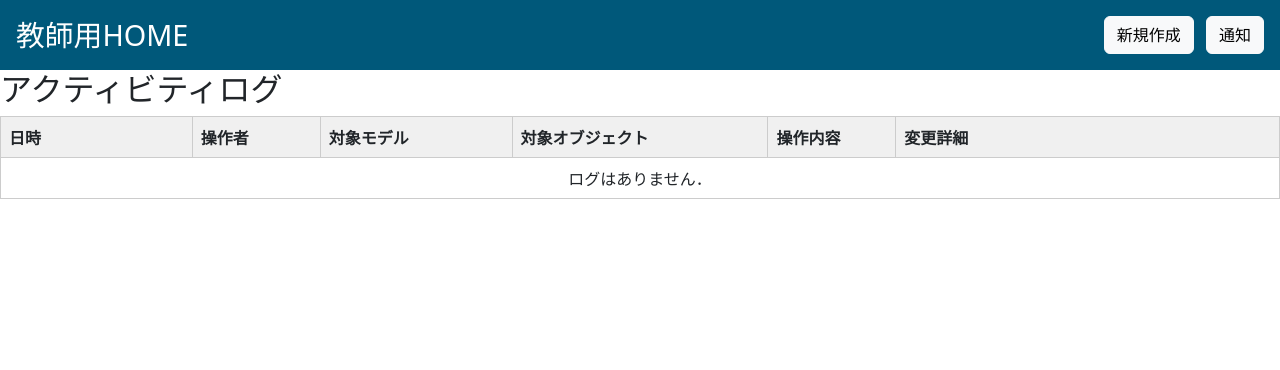
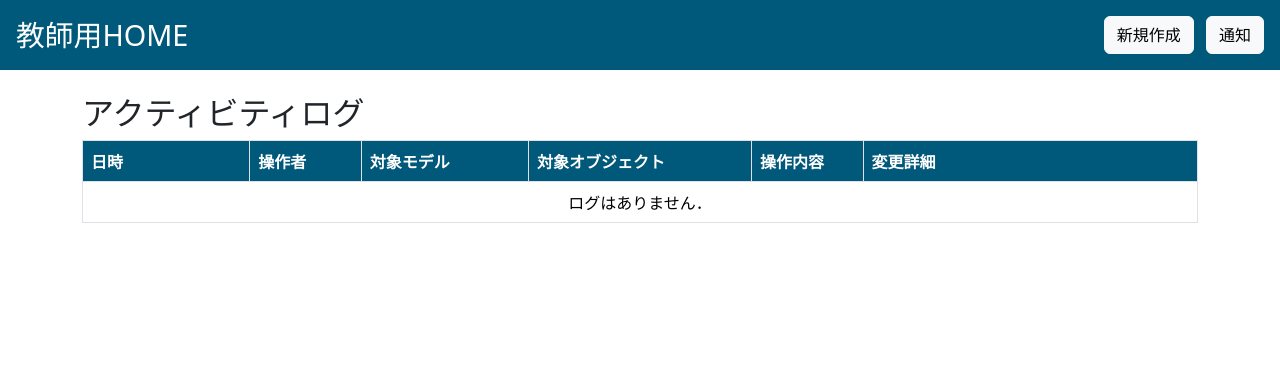
Before and after one commit to sumina10/nittc2025-j4exp-3, a Django app: template task/templates/task/log_for_teacher.html in a window 1280 px wide. Shown: the top 370 px of the page. Run offline with Django 5.2, Linux system fonts and the light colour scheme; the template is opened without the code that fills it, so the values that code supplies are empty; parts of the project's set-up code (start-up, migrations or seed data) failed here and were passed over; some libraries are stand-ins or nearby versions.

Commit message:
uiの調整

```diff
--- a/task/templates/task/log_for_teacher.html
+++ b/task/templates/task/log_for_teacher.html
@@ -1,29 +1,14 @@
 {% extends "task/teacher_base.html" %}
+{% load django_bootstrap5 %}
+
+{% bootstrap_css %}
+{% bootstrap_javascript %}
 
 {% block content %}
-<style>
-    /* ↓ テーブルのレイアウト崩れを防ぐCSSを追加 */
-    .log-table {
-        width: 100%;
-        border-collapse: collapse;
-        /* テーブルのレイアウトアルゴリズムを固定（均等割）にする */
-        table-layout: fixed;
-    }
-    .log-table th,
-    .log-table td {
-        padding: 8px;
-        border: 1px solid #ccc;
-        /* 長い単語やURLでも強制的に改行する */
-        word-wrap: break-word;
-    }
-    .log-table thead tr {
-        background-color: #f0f0f0;
-    }
-</style>
-
+<div class="container my-4">
     <h2>アクティビティログ</h2>
 
-<table class="log-table">
+    <table class="table table-bordered align-middle">
         <thead>
             <tr>
                 <th style="width: 15%;">日時</th>
@@ -57,8 +42,8 @@
                         {% endfor %}
                     </ul>
 
-                {# log.action == 2 (Update) の場合 #}
-                {% elif log.action == 2 %}
+                    {# log.action == 1 (Update) の場合 #}
+                    {% elif log.action == 1 %}
                     <ul>
                         {% for field, values in log.changes_display_dict.items %}
                         <li>
@@ -68,8 +53,8 @@
                         {% endfor %}
                     </ul>
 
-                {# log.action == 1 (Delete) などの場合 #}
-                {% elif log.action == 1 %}
+                    {# log.action == 2 (Delete) などの場合 #}
+                    {% elif log.action == 2 %}
                     (削除されました)
                     {% endif %}
                 </td>
@@ -81,5 +66,5 @@
             {% endfor %}
         </tbody>
     </table>
-
+</div>
 {% endblock %}
```
Lines whose indentation alone changed are shown as unchanged.
